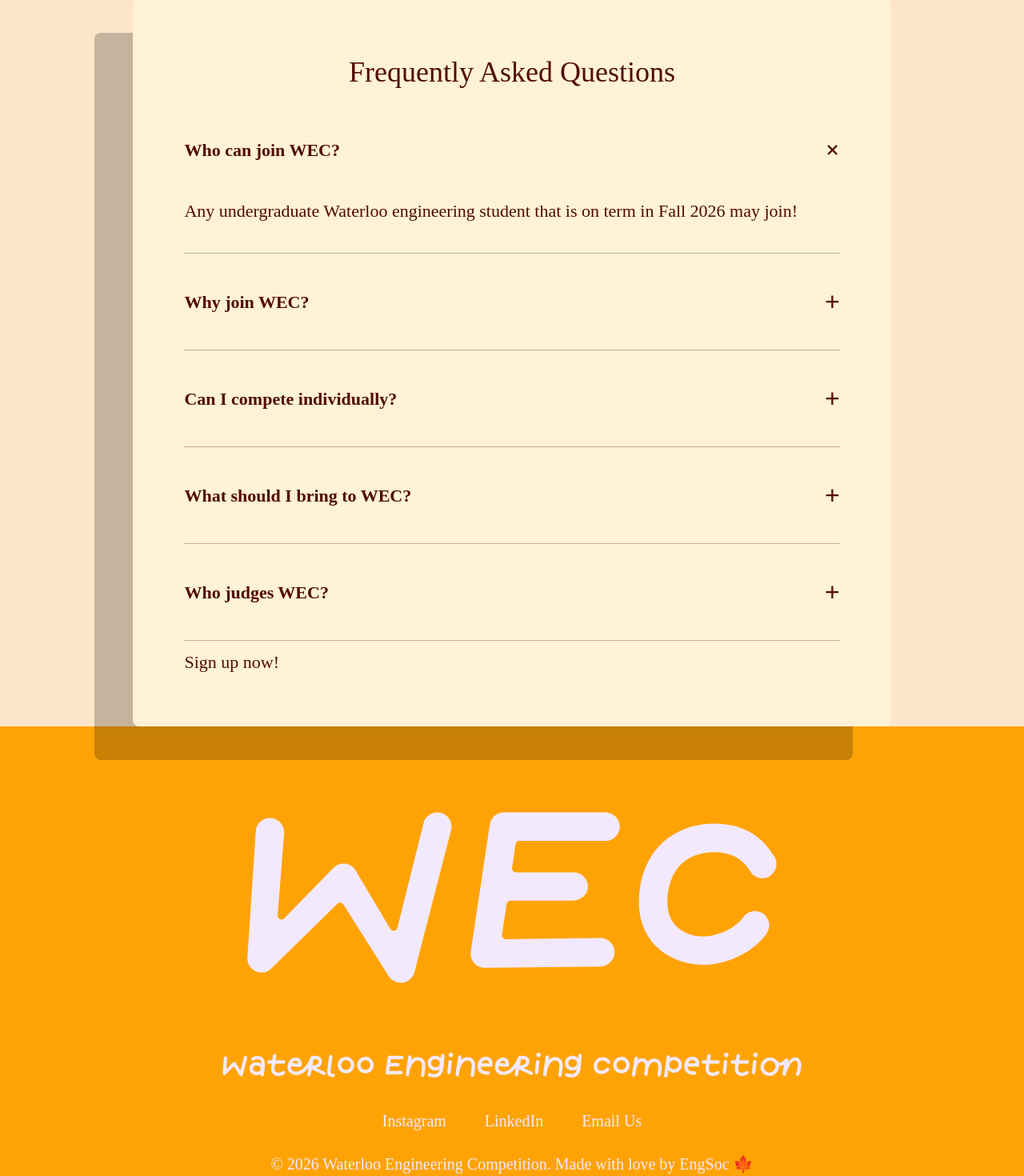
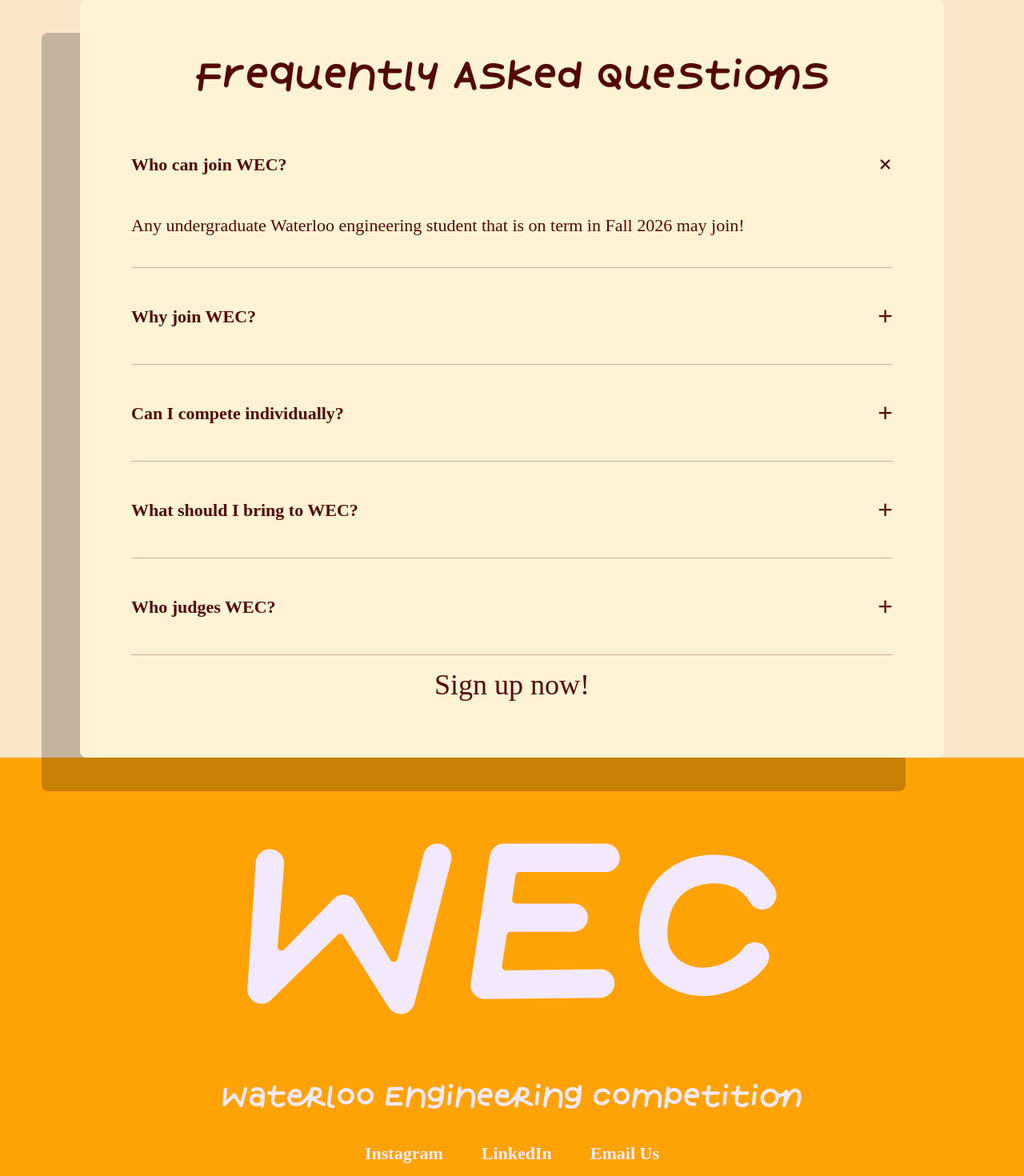
Before and after one commit to BarSoapAng/WECF26, a React (Vite) app: page / in a window 1280 px wide. Shown: the top 1470 px of the page at 80% size. Built offline with nearby package versions, Linux system fonts and the light colour scheme; a web font is replaced by a local one.

Commit message:
update FAQ and footer styling

```diff
--- a/src/components/FAQ.tsx
+++ b/src/components/FAQ.tsx
@@ -2,7 +2,7 @@ import styled from "styled-components"
 import { ContentWrapper } from "./base/Layout"
 import Accordion from "./Accordion"
 import { mediaQueries } from "../lib/responsive"
-import { BodyRegular1, colors, Header2 } from "../lib/styles"
+import { Header2, colors, Header1 } from "../lib/styles"
 
 const faqItems = [
   {
@@ -30,11 +30,11 @@ const faqItems = [
 function FAQ() {
   return (
     <Questions>
-      <Header2 id="faq-title">Frequently Asked Questions</Header2>
+      <Header1 id="faq-title">Frequently Asked Questions</Header1>
       <div>
         <Accordion items={faqItems} />
       </div>
-      <BodyRegular1>Sign up now!</BodyRegular1>
+      <Header2>Sign up now!</Header2>
     </Questions>
   )
 }
@@ -45,7 +45,7 @@ const Questions = styled(ContentWrapper)`
   display: flex;
   flex-direction: column;
   gap: 10px;
-  width: 74%;
+  width: calc(100% - 32px);
   max-width: 1080px;
   padding: 64px;
   border-radius: 8px;
@@ -57,10 +57,6 @@ const Questions = styled(ContentWrapper)`
     text-align: center;
   }
 
-  ${mediaQueries.tablet} {
-    padding: 32px;
-  }
-
   ${mediaQueries.mediumTablet} {
     width: calc(100% - 32px);
     padding: 24px 16px;
--- a/src/sections/Footer.tsx
+++ b/src/sections/Footer.tsx
@@ -1,18 +1,18 @@
 import styled from "styled-components"
 import { ContentWrapper, SectionWrapper } from "../components"
 import { mediaQueries } from "../lib/responsive"
-import { BodyRegular2, colors, FooterCaption, FooterTitle } from "../lib/styles"
+import { BodyRegular2, BodyBold, colors, FooterCaption, FooterTitle } from "../lib/styles"
 
 function Footer() {
   return (
     <Background as="footer">
       <Content>
         <FooterTitle>WEC</FooterTitle>
-        <FooterCaption as="p">Waterloo Engineering Competition</FooterCaption>
+        <FooterCaption>Waterloo Engineering Competition</FooterCaption>
         <Socials aria-label="Social and contact information">
-          <BodyRegular2 as="span">Instagram</BodyRegular2>
-          <BodyRegular2 as="span">LinkedIn</BodyRegular2>
-          <BodyRegular2 as="span">Email Us</BodyRegular2>
+          <BodyBold as="a" href="#">Instagram</BodyBold>
+          <BodyBold as="a" href="#">LinkedIn</BodyBold>
+          <BodyBold as="a" href="#">Email Us</BodyBold>
         </Socials>
         <BodyRegular2>
           © 2026 Waterloo Engineering Competition. Made with love by EngSoc 🍁
```
Also changed, not shown: 1 other file (tests, documents, lock files or other folders).
